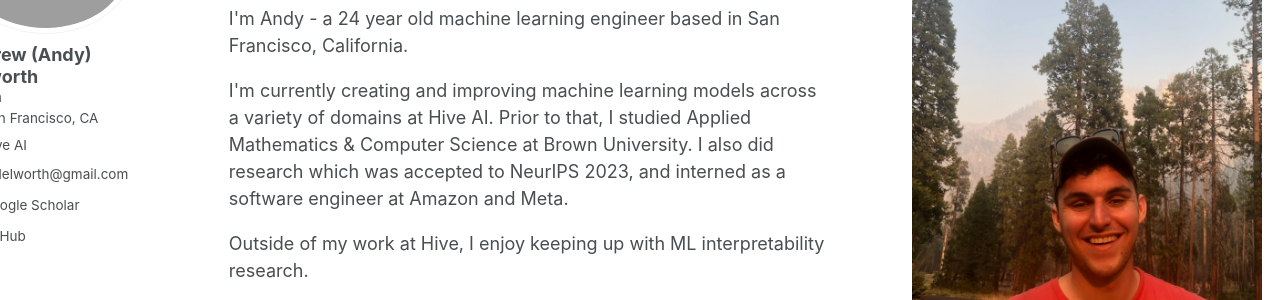
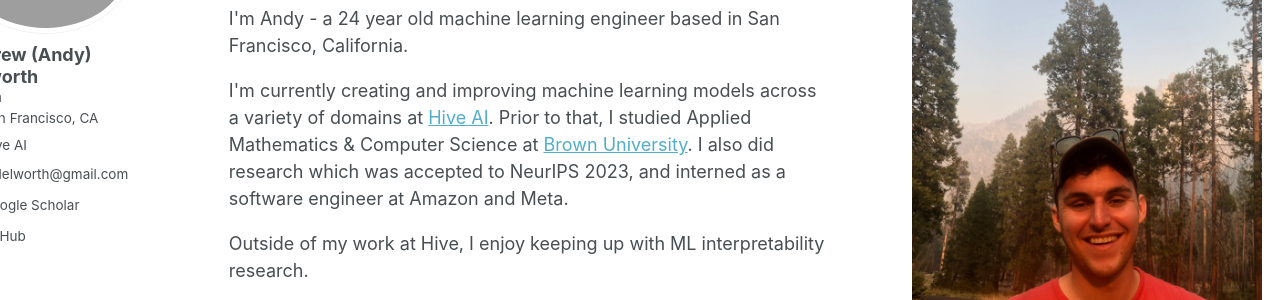
Before and after one commit to andydelworth/andydelworth.github.io, a Jekyll site: the page built from _pages/about-me.html, in a window 1280 px wide and 962 px high. Shown: the part 199-499 px from the top of the window. Built offline with Jekyll 4.4.1, drawn with Linux system fonts in a browser that asks for light colours; some web fonts are replaced; some of the changed lines change nothing that is shown.

Commit message:
add links

```diff
--- a/_pages/about-me.html
+++ b/_pages/about-me.html
@@ -14,8 +14,8 @@ redirect_from:
 
       <p>I'm Andy - a 24 year old machine learning engineer based in San Francisco, California.</p>
 
-      <p>I'm currently creating and improving machine learning models across a variety of domains at Hive AI.
-         Prior to that, I studied Applied Mathematics & Computer Science at Brown University. I also did research
+      <p>I'm currently creating and improving machine learning models across a variety of domains at <a href="https://thehive.ai/">Hive AI</a>.
+         Prior to that, I studied Applied Mathematics & Computer Science at <a href="https://www.brown.edu/">Brown University</a>. I also did <a href="https://arxiv.org/abs/2306.01669"></a>research</a>
          which was accepted to NeurIPS 2023, and interned as a software engineer at Amazon and Meta.
       </p>
 
```
